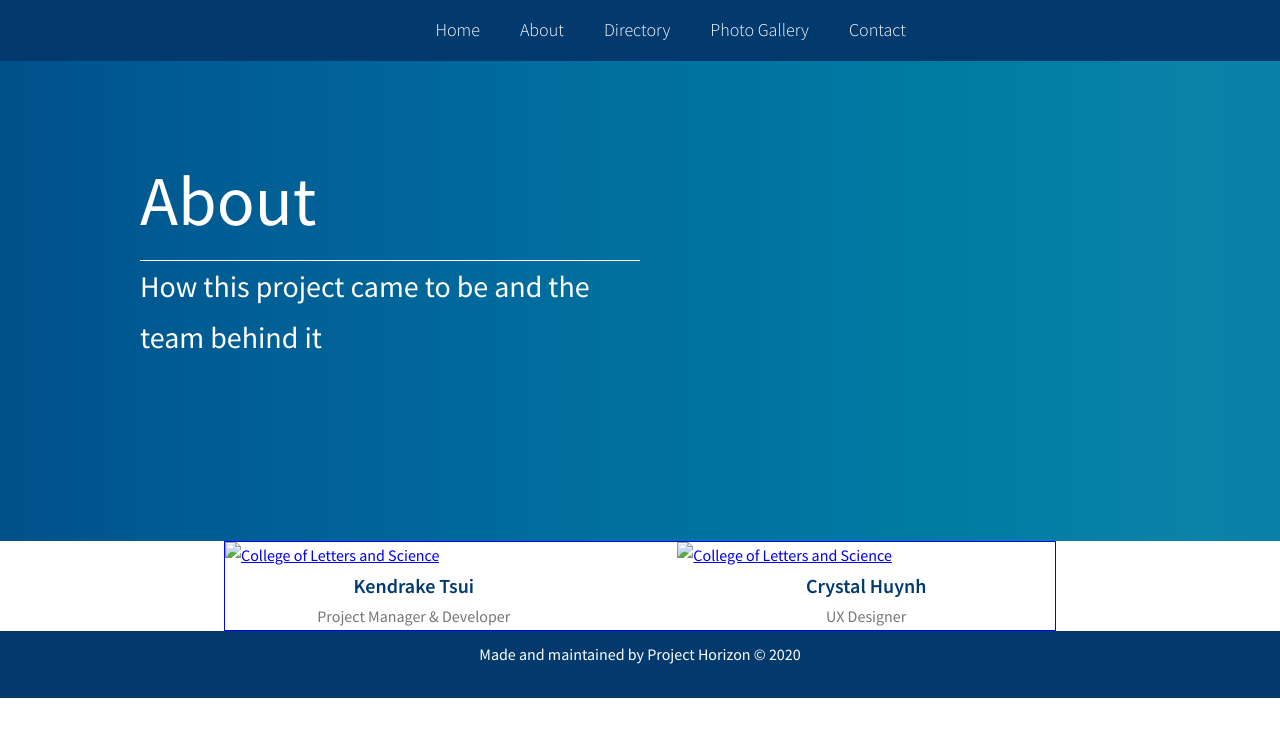
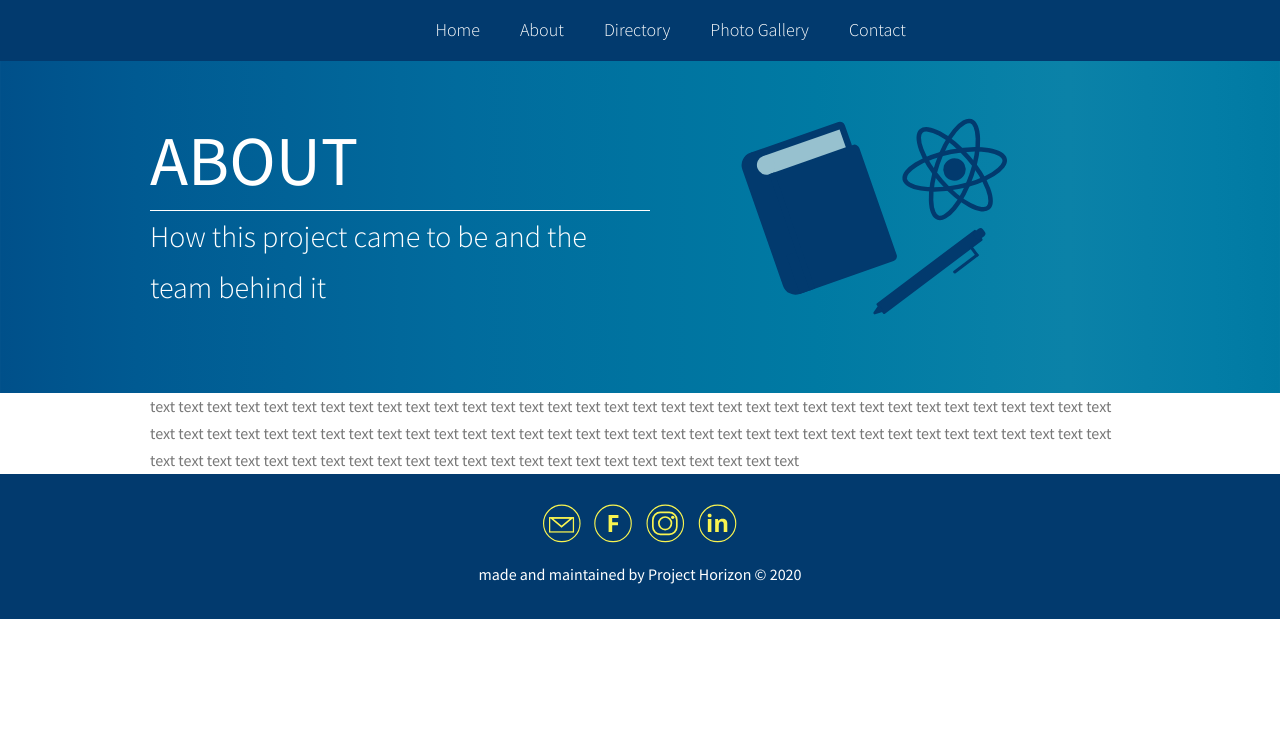
Before and after one commit to kaytsui/Project-Horizon, a website: page about.html in a window 1280 px wide. Drawn offline with Linux system fonts and the light colour scheme.

Commit message:
Formatted About Page Header

```diff
--- a/about.html
+++ b/about.html
@@ -36,37 +36,49 @@
         </nav>
 
         <header class="header__banner">
-            <div class="header__wrapper u-border-horizontal-medium">
-                <h1 class="heading-reg-primary">
-                    About
-                </h1>
-                <p class="header__description">How this project came to be and the team behind it</p>
+            <div class="u-margin-horizontal-15">
+
+            <div class="grid-5-col">
+                <div class="grid-left-3-of-5">   <!-- <div class="header__wrapper u-padding-horizontal-15"> -->
+                    <h1 class="header__heading u-margin-top-medium">
+                        About
+                    </h1>
+                    <p class="header__description">How this project came to be and the team behind it</p>
+                </div>
+
+                <img src="logo/letters-and-science-logo-transparent.svg" alt="" class="header__logo grid-right-2-of-5 u-margin-top-medium">
             </div>
+        </div>
         </header>
 
 
-        <div class="two-thirds">
-            <div class="profile-1">
-                <a href="#" class="school_link">
-                    <img src="img/placeholder-image.png" alt="College of Letters and Science" class="school__image">
-                </a>
-                <span class="school__caption"><a href="#" class="school__link">Kendrake Tsui</a></span>
-                <p class="profile__title">Project Manager & Developer</p>
-            </div>
-            <div class="profile-2">
-                <a href="#" class="school_link">
-                    <img src="img/placeholder-image.png" alt="College of Letters and Science" class="school__image">
-                </a>
-                <span class="school__caption"><a href="#" class="school__link">Crystal Huynh</a></span>
-                <p class="profile__title">UX Designer</p>
-            </div>
-        </div>
+        <section class="content u-padding-horizontal-15">
+            text text text text text text text text text text text text text
+            text text text text text text text text text text text text text
+            text text text text text text text text text text text text text
+            text text text text text text text text text text text text text
+            text text text text text text text text text text text text text
+            text text text text text text text text text text text text text
+            text text text text text text text text text text text text text
+        </section>
 
         <footer class="footer">
+            <div class="footer__icons">
+                <div class="">
+                    <ul class="footer__menu">
+                        <li class="footer__menu--item"><a href="#"><img src="logo/email-logo.svg" alt="email logo"></a></li>
+                        <li class="footer__menu--item""><a href="#"><img src="logo/facebook-logo.svg" alt="facebook logo"></a></li>
+                        <li class="footer__menu--item"><a href="#"><img src="logo/instagram-logo.svg" alt="instagram logo"></a></li>
+                        <li class="footer__menu--item"><a href="#"><img src="logo/linkedin-logo.svg" alt="linkedin logo"></a></li>
+                    </ul>
+                </div>
+            </div>
             <p class="footer__copyright">
-                Made and maintained by Project Horizon &copy; 2020
+                made and maintained by Project Horizon &copy; 2020
             </p>
         </footer>
     </body>
 
+
+
 </html>
--- a/sass/base/_utilities.scss
+++ b/sass/base/_utilities.scss
@@ -27,3 +27,16 @@
     padding-left: 2.5rem;
     padding-right: 2.5rem;
 }
+
+.u-margin-horizontal-15 {
+    //max-width: 100rem;
+    //margin: auto;
+    margin-left: 15rem;
+    margin-right: 15rem;
+    //border: 1px solid red;
+}
+
+.u-margin-horizontal-5 {
+    margin-left: 2.5rem;
+    margin-right: 2.5rem;
+}
--- /dev/null
+++ b/sass/layout/_content.scss
@@ -0,0 +1,3 @@
+.content {
+    background-color: $color-gray-light-2;
+}
--- a/sass/layout/_header.scss
+++ b/sass/layout/_header.scss
@@ -11,20 +11,34 @@
 
     &__banner {
         background-image: url(../../logo/banner-gradient.svg);
-        height: 60vh;
+        background-size: cover;
+        //height: 60vh;
         color: $color-white;
     }
 
     &__wrapper {
-        transform: translateY(10vh);
+        //transform: translateY(10vh);
+    }
+
+    &__heading {
+        font-weight: 400;
+        font-size: 7rem;
+        display: inline-block;
+        text-transform: uppercase;
     }
 
     &__description {
+        font-weight: 300;
         font-size: 3rem;
         max-width: 50rem;
         //border: 1px solid yellow;
         border-top: 1px solid $color-white;
+        margin-top: -1rem;
+        margin-bottom: 8rem;
+
     }
 
+    &__logo {
+    }
     //margin-top: -15vh;
 }
--- a/sass/main.scss
+++ b/sass/main.scss
@@ -12,6 +12,7 @@
 @import "components/school";
 
 @import "layout/banner";
+@import "layout/content";
 @import "layout/footer";
 @import "layout/grid";
 @import "layout/header";
```
Also changed, not shown: css/style.css, logo/letters-and-science-logo-transparent.svg (added).
